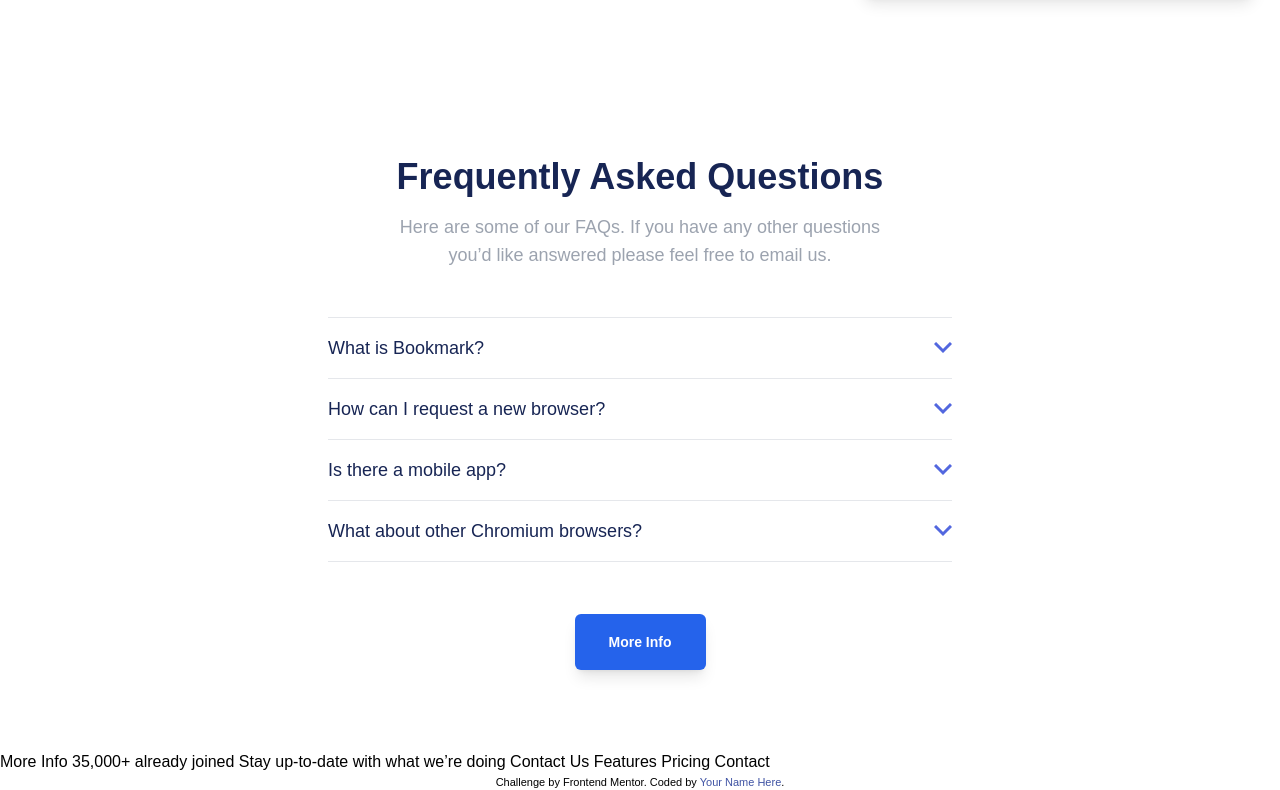
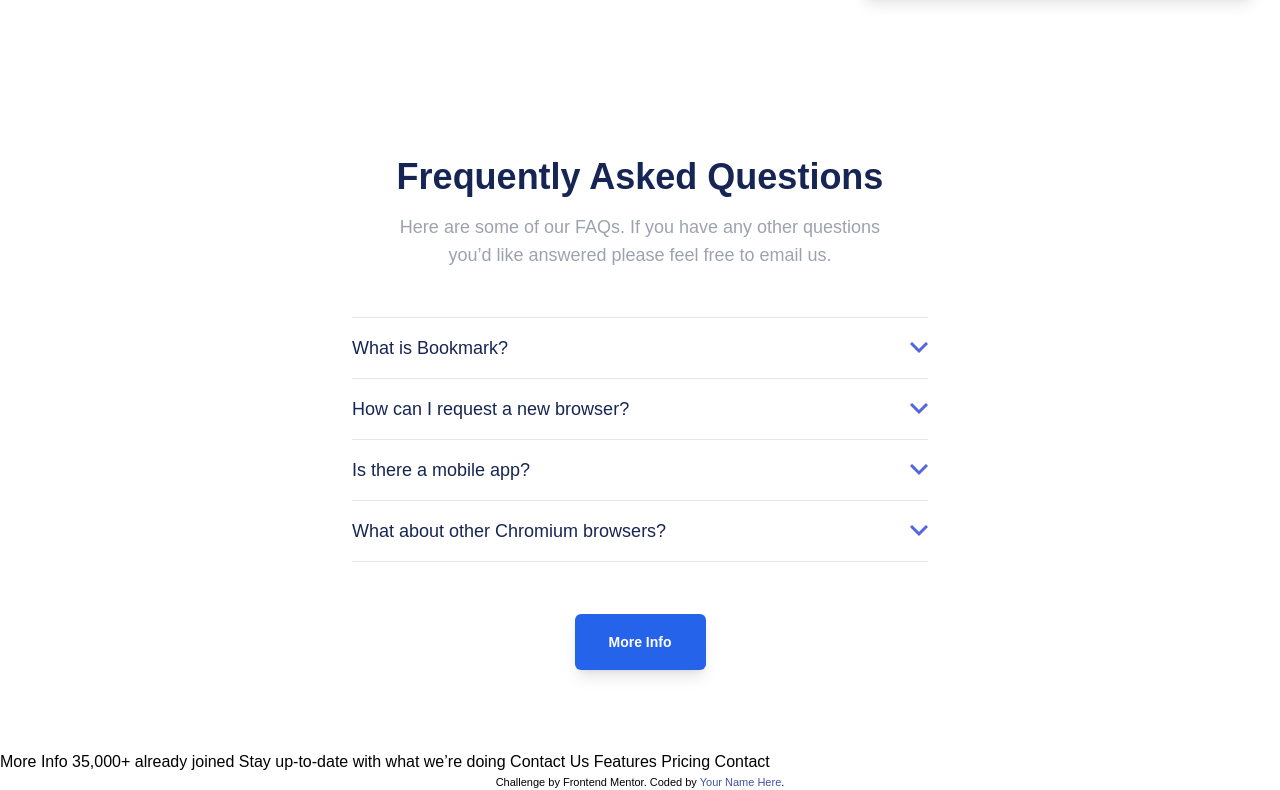
Before and after one commit to Fbeye04/bookmark-landing-page, a website: page src/index.html in a window 1280 px wide. Shown: the part 2224-3014 px from the top of the page. Drawn offline with Linux system fonts and the light colour scheme.

Commit message:
A few revisions to the FAQ section

```diff
--- a/src/index.html
+++ b/src/index.html
@@ -313,7 +313,8 @@
           </p>
         </div>
 
-        <ul class="container mx-auto px-6 mt-12 max-w-2xl list-none p-0">
+        <ul
+          class="container mx-auto px-12 lg:max-w-2xl mt-12 max-w-2xl list-none p-0">
           <li class="py-4 border-b border-t border-gray-200">
             <details class="group">
               <summary
```
Also changed, not shown: src/output.css.
